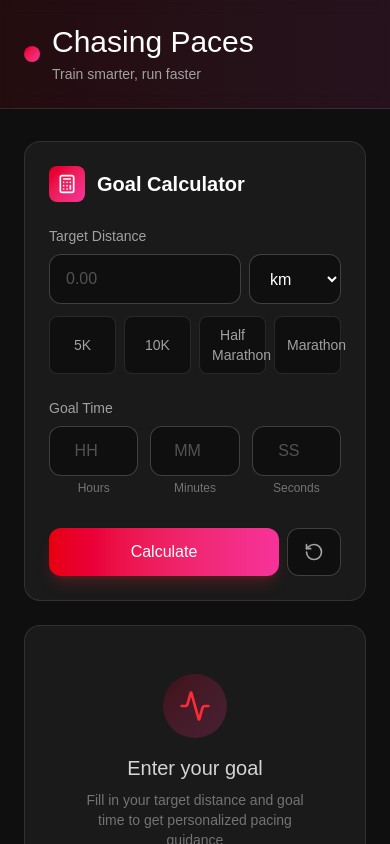
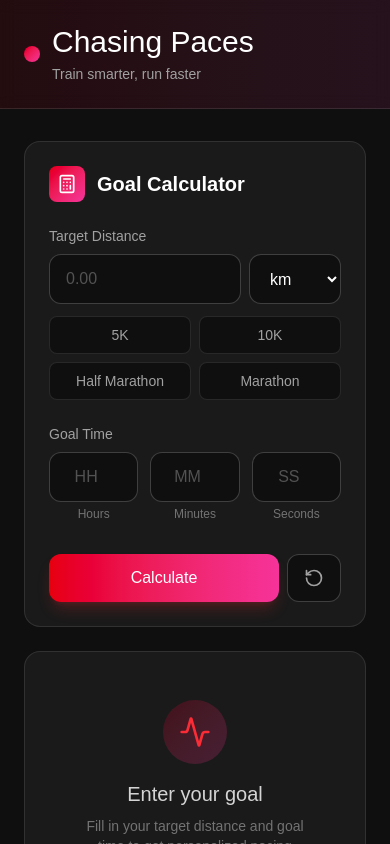
Before and after one commit to AdeoyeM/chasing-paces, a Next.js app: page / in a window 390 px wide. Shown: the top 844 px of the page. Built offline with nearby package versions, Linux system fonts and the light colour scheme.

Commit message:
fix: Set mobile views to be on 2 columns and larger screens 4 columns

```diff
--- a/components/Calculator.tsx
+++ b/components/Calculator.tsx
@@ -206,7 +206,7 @@
           </div>
 
           {/* Quick Select Buttons */}
-          <div className="grid grid-cols-4 gap-2 mt-3">
+          <div className="grid grid-cols-2 sm:grid-cols-4 gap-2 mt-3">
             {commonDistances.map((d) => (
               <button
                 key={d.value}
```
